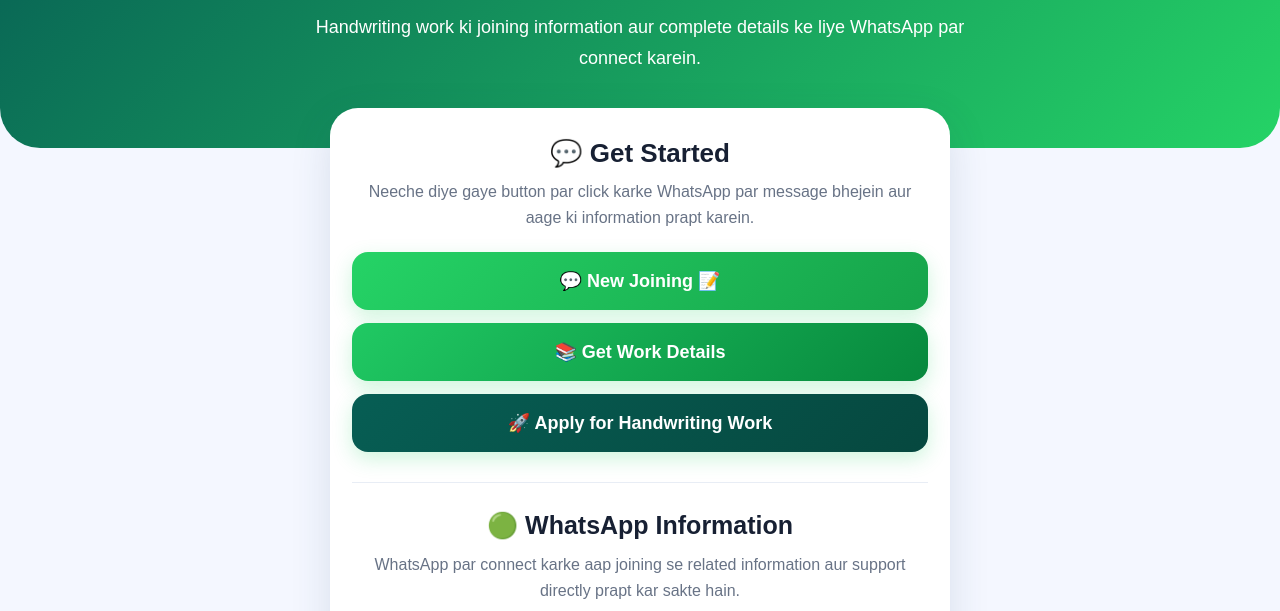
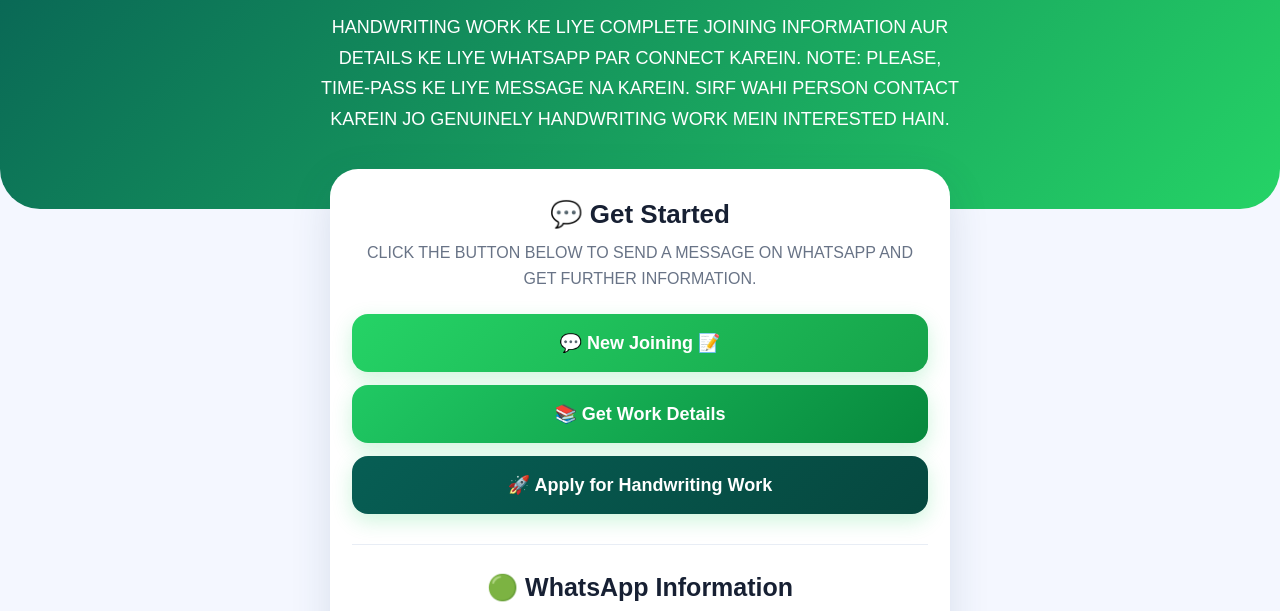
Before and after one commit to handwritingjob/vishv-book-publication, a plain HTML site: page index.html in a window 1280 px wide. Shown: the part 149-760 px from the top of the page. Drawn offline with Linux system fonts and the light colour scheme.

Commit message:
Update index.html

```diff
--- a/index.html
+++ b/index.html
@@ -265,9 +265,8 @@
     </h1>
 
     <p>
-        Handwriting work ki joining information aur
-        complete details ke liye WhatsApp par connect karein.
-    </p>
+        HANDWRITING WORK KE LIYE COMPLETE JOINING INFORMATION AUR DETAILS KE LIYE WHATSAPP PAR CONNECT KAREIN.
+NOTE: PLEASE, TIME-PASS KE LIYE MESSAGE NA KAREIN. SIRF WAHI PERSON CONTACT KAREIN JO GENUINELY HANDWRITING WORK MEIN INTERESTED HAIN.
 
 </section>
 
@@ -285,8 +284,7 @@
     </div>
 
     <p class="whatsapp-subtitle">
-        Neeche diye gaye button par click karke WhatsApp par
-        message bhejein aur aage ki information prapt karein.
+   CLICK THE BUTTON BELOW TO SEND A MESSAGE ON WHATSAPP AND GET FURTHER INFORMATION.
     </p>
 
 
```
